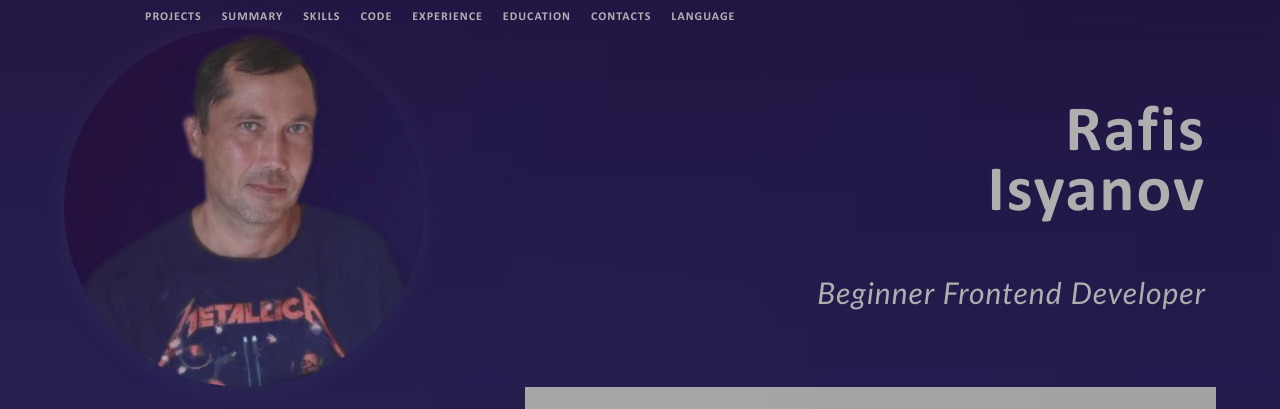
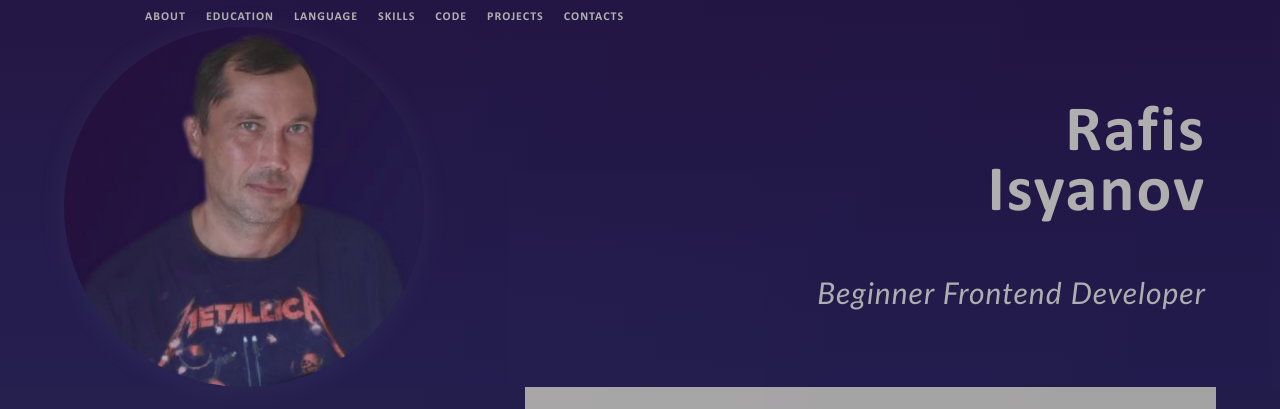
Before and after one commit to RafaIsan/rsschool-cv, a plain HTML site: page index.html in a window 1280 px wide. Shown: the part 337-746 px from the top of the page. Drawn offline with Linux system fonts and the light colour scheme; files whose address does not match are found by name.

Commit message:
feat: reorder navigation

```diff
--- a/index.html
+++ b/index.html
@@ -22,10 +22,13 @@
             <nav class="nav">
               <ul class="nav__list">
                 <li class="nav__item">
-                  <a href="#projects" class="nav__link">projects</a>
+                  <a href="#about" class="nav__link">about</a>
                 </li>
                 <li class="nav__item">
-                  <a href="#summary" class="nav__link">summary</a>
+                  <a href="#education" class="nav__link">education</a>
+                </li>
+                <li class="nav__item">
+                  <a href="#language" class="nav__link">language</a>
                 </li>
                 <li class="nav__item">
                   <a href="#skills" class="nav__link">skills</a>
@@ -34,16 +37,10 @@
                   <a href="#code" class="nav__link">code</a>
                 </li>
                 <li class="nav__item">
-                  <a href="#experience" class="nav__link">experience</a>
-                </li>
-                <li class="nav__item">
-                  <a href="#education" class="nav__link">education</a>
+                  <a href="#projects" class="nav__link">projects</a>
                 </li>
                 <li class="nav__item">
                   <a href="#contact" class="nav__link">contacts</a>
-                </li>
-                <li class="nav__item">
-                  <a href="#language" class="nav__link">language</a>
                 </li>
               </ul>
             </nav>
```
